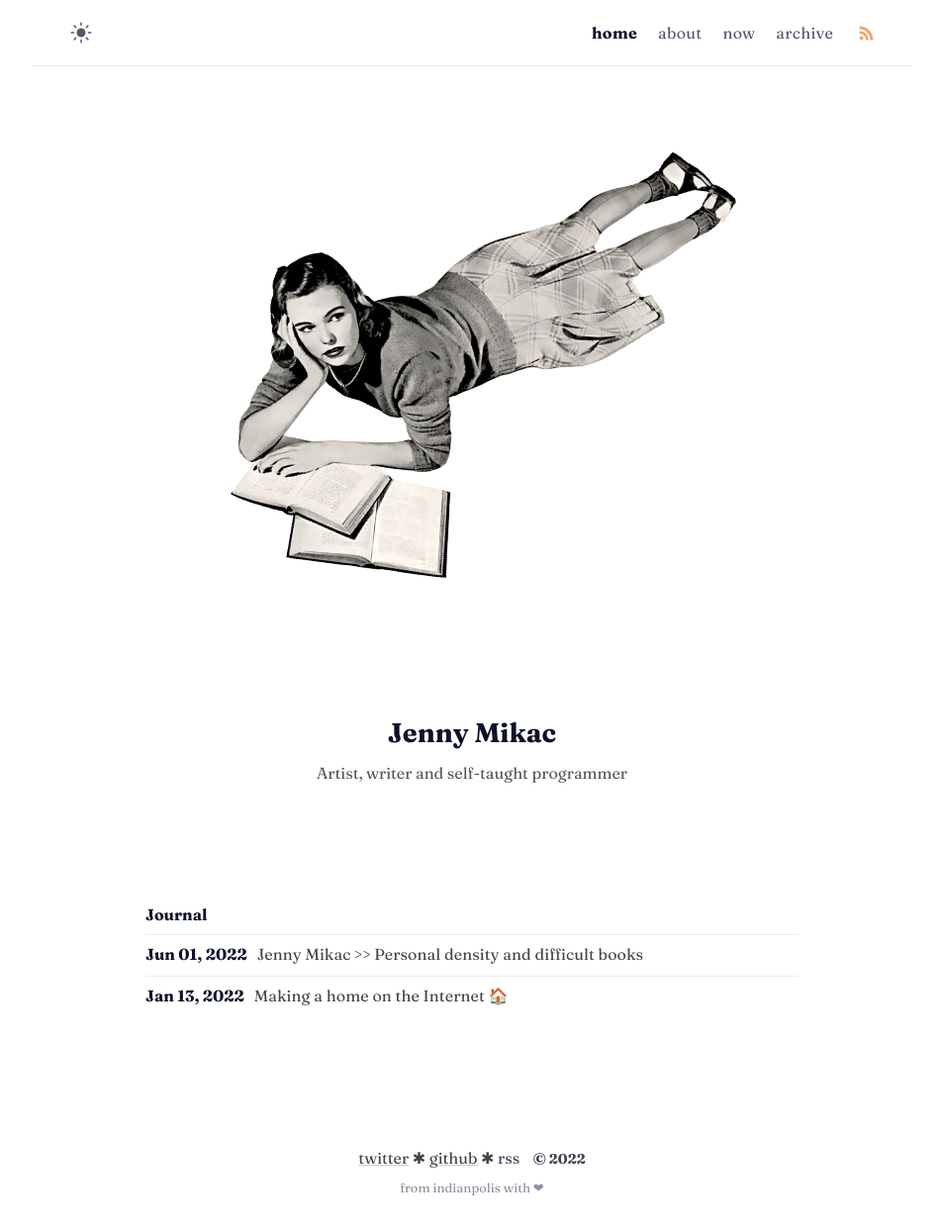
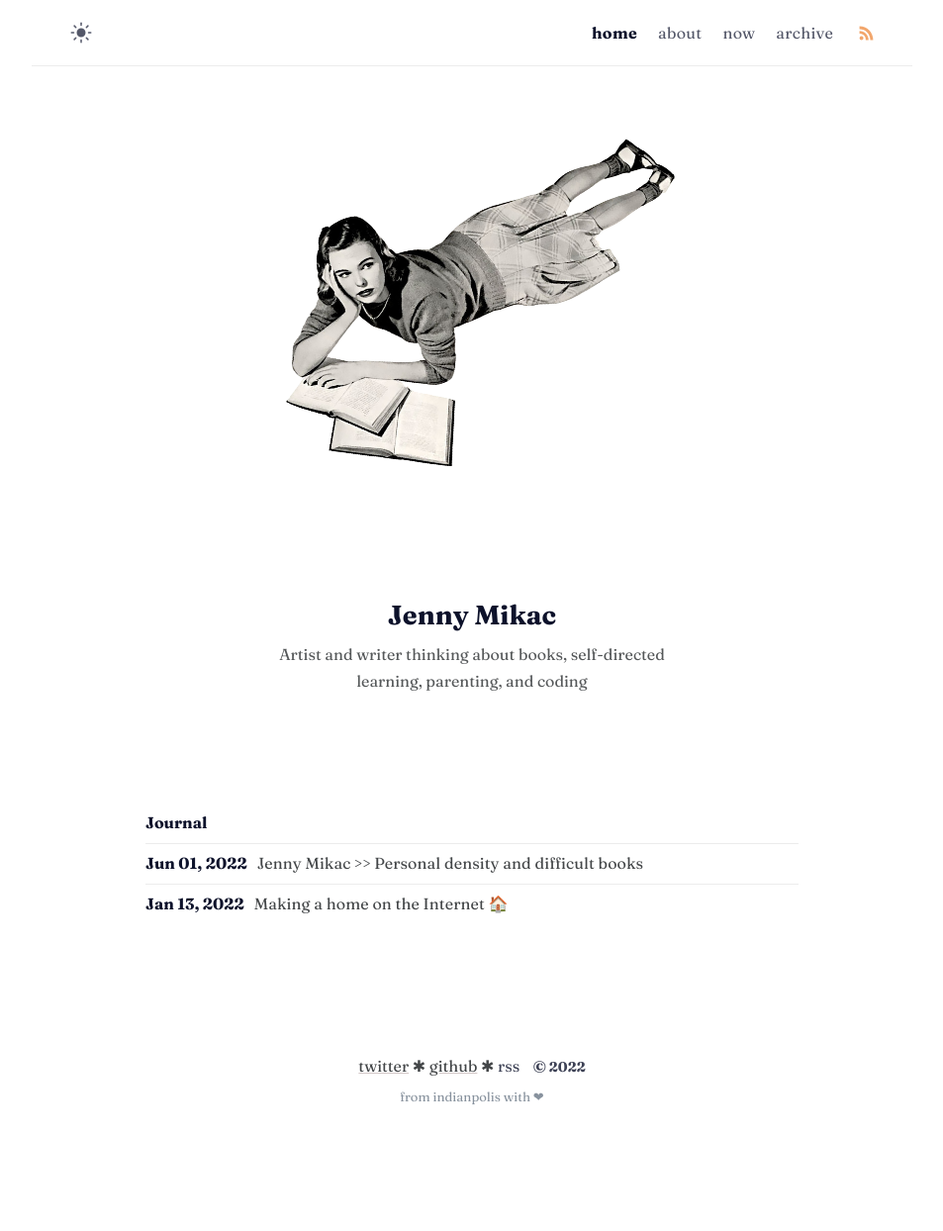
Before and after one commit to maudlinmandrake/hypertext-journal, a Jekyll site: the page built from index.md, in a window 1280 px wide. Shown: the whole page at 99% size, without its empty margins (163-1116 px from the left). Built offline with Jekyll 4.4.1, drawn with Linux system fonts in a browser that asks for light colours; after the commit the page ends 1152 px from its top, so only the background shows below that.

Commit message:
update some stuff

```diff
--- a/_config.yml
+++ b/_config.yml
@@ -10,7 +10,7 @@ mode: light # default theme "dark" | "light"
 # Profile settings
 author:
   name:  Jenny Mikac
-  bio: Artist, writer and self-taught programmer # tell to the world
+  bio: Artist and writer thinking about books, self-directed learning, parenting, and coding # tell to the world
   username: username # general username
   github: maudlinmandrake # github username
   twitter: jennymikac # twitter username
--- a/_sass/klise/_base.scss
+++ b/_sass/klise/_base.scss
@@ -59,7 +59,7 @@ body {
 }
 
 .home-splash {
-  width: 65%;
+  width: 50%;
   transform: rotate(20deg);
 }
 
```
